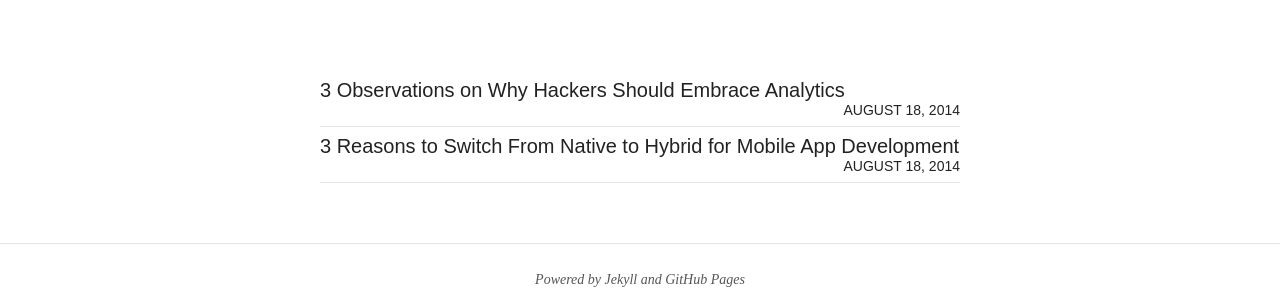
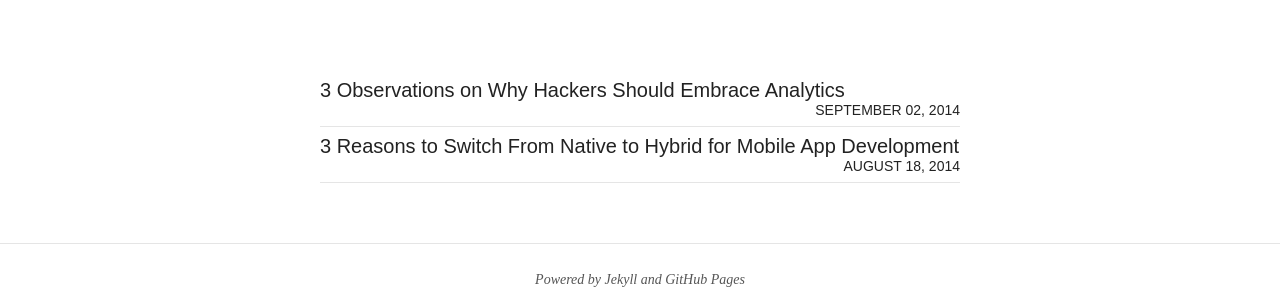
Before and after one commit to pkayfire/pkayfire.github.io, a Jekyll site: the page built from index.html, in a window 1280 px wide. Shown: the part 397-692 px from the top of the page. Built offline with Jekyll 4.4.1, drawn with Linux system fonts in a browser that asks for light colours; nearby versions of some CDN libraries.

Commit message:
changed date

```diff
--- a/_posts/2014-09-02-3-observations-hackers-analytics.markdown
+++ b/_posts/2014-09-02-3-observations-hackers-analytics.markdown
@@ -1,7 +1,7 @@
 ---
 layout: post
 title:  "3 Observations on Why Hackers Should Embrace Analytics"
-date:   2014-08-18 11:00:00
+date:   2014-09-02 10:37:00
 categories:
 tags: [hacking, analytics, shipping, product]
 comments: true
```
